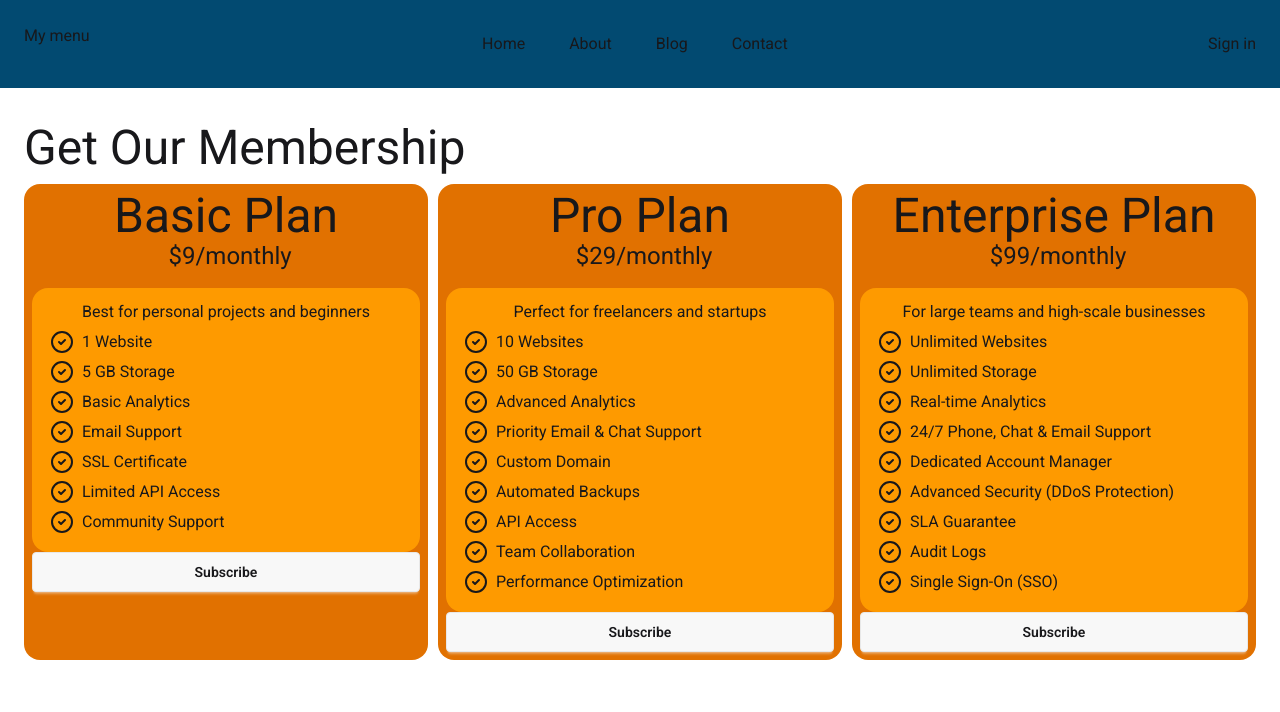
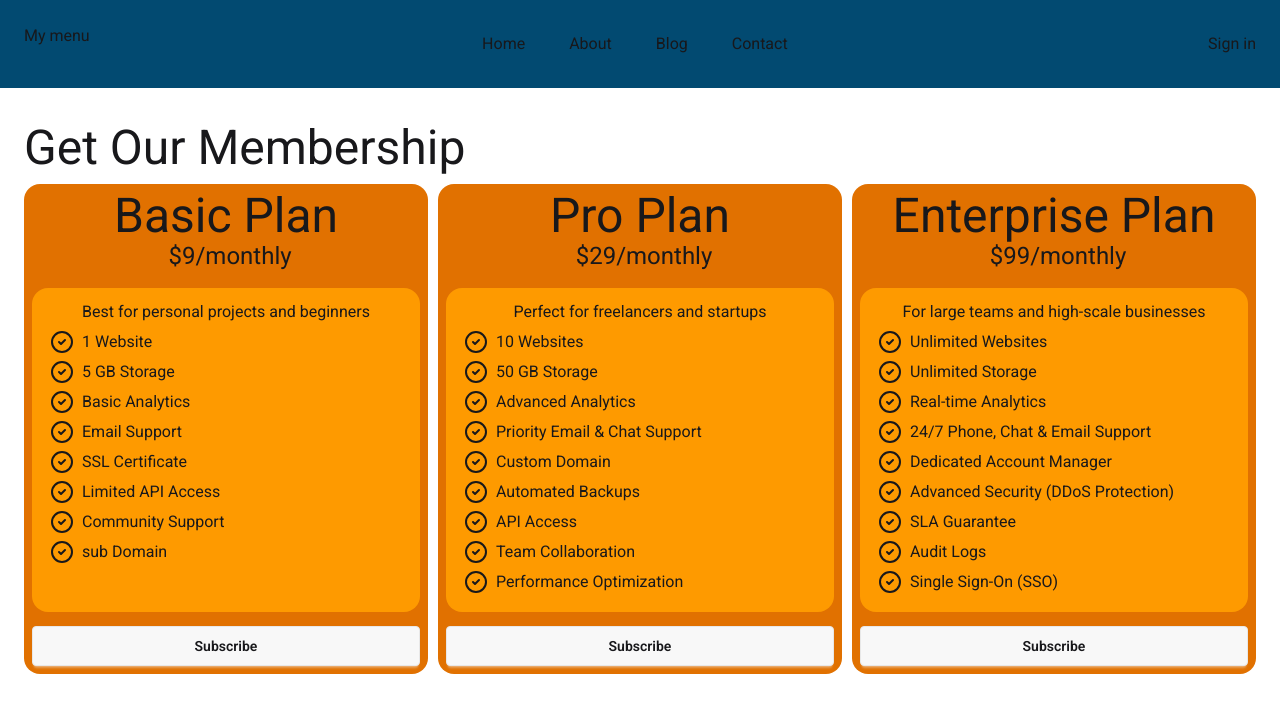
Before and after one commit to sohagroy7223/tailwind-react-pricing-option, a React (Vite) app: page / in a window 1280 px wide. Shown: the top 712 px of the page. Built offline with nearby package versions, Linux system fonts and the light colour scheme.

Commit message:
addad spme hober effect deration in this file

```diff
--- a/public/pricingData.json
+++ b/public/pricingData.json
@@ -13,7 +13,8 @@
       "Email Support",
       "SSL Certificate",
       "Limited API Access",
-      "Community Support"
+      "Community Support",
+      "sub Domain"
     ],
     "limits": {
       "bandwidth": "50 GB",
--- a/src/components/pricingCards/PricingCards.jsx
+++ b/src/components/pricingCards/PricingCards.jsx
@@ -4,7 +4,7 @@ import Feature from "../feature/Feature";
 const PricingCards = ({ cards }) => {
   const { name, billing, price, description, features } = cards;
   return (
-    <div className="flex flex-col bg-amber-600 rounded-2xl p-2">
+    <div className="flex flex-col bg-amber-600 hover:bg-blue-600 transform-fill duration-800 rounded-2xl p-2">
       {/* card header */}
       <div>
         <h1 className="text-5xl ">{name}</h1>
@@ -14,13 +14,13 @@ const PricingCards = ({ cards }) => {
       </div>
 
       {/* card body */}
-      <div className="mt-4 bg-amber-500 rounded-2xl p-3">
+      <div className="mt-4 bg-amber-500 hover:bg-blue-400 duration-500 rounded-2xl p-3 flex-1">
         {description}
         {features.map((feature, index) => (
           <Feature key={index} feature={feature}></Feature>
         ))}
       </div>
-      <button className="btn w-full">Subscribe</button>
+      <button className="btn w-full mt-3.5">Subscribe</button>
     </div>
   );
 };
```
